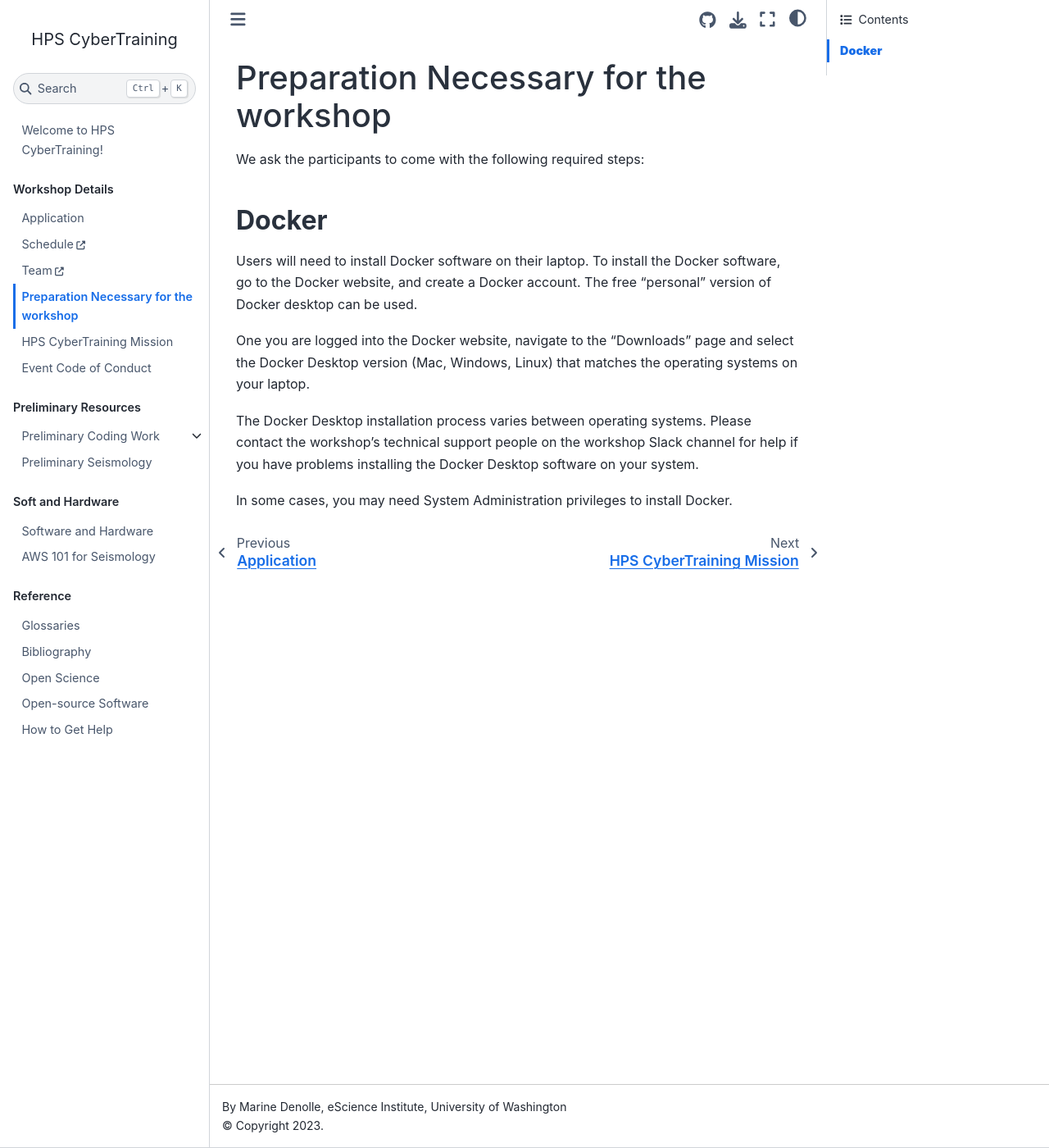
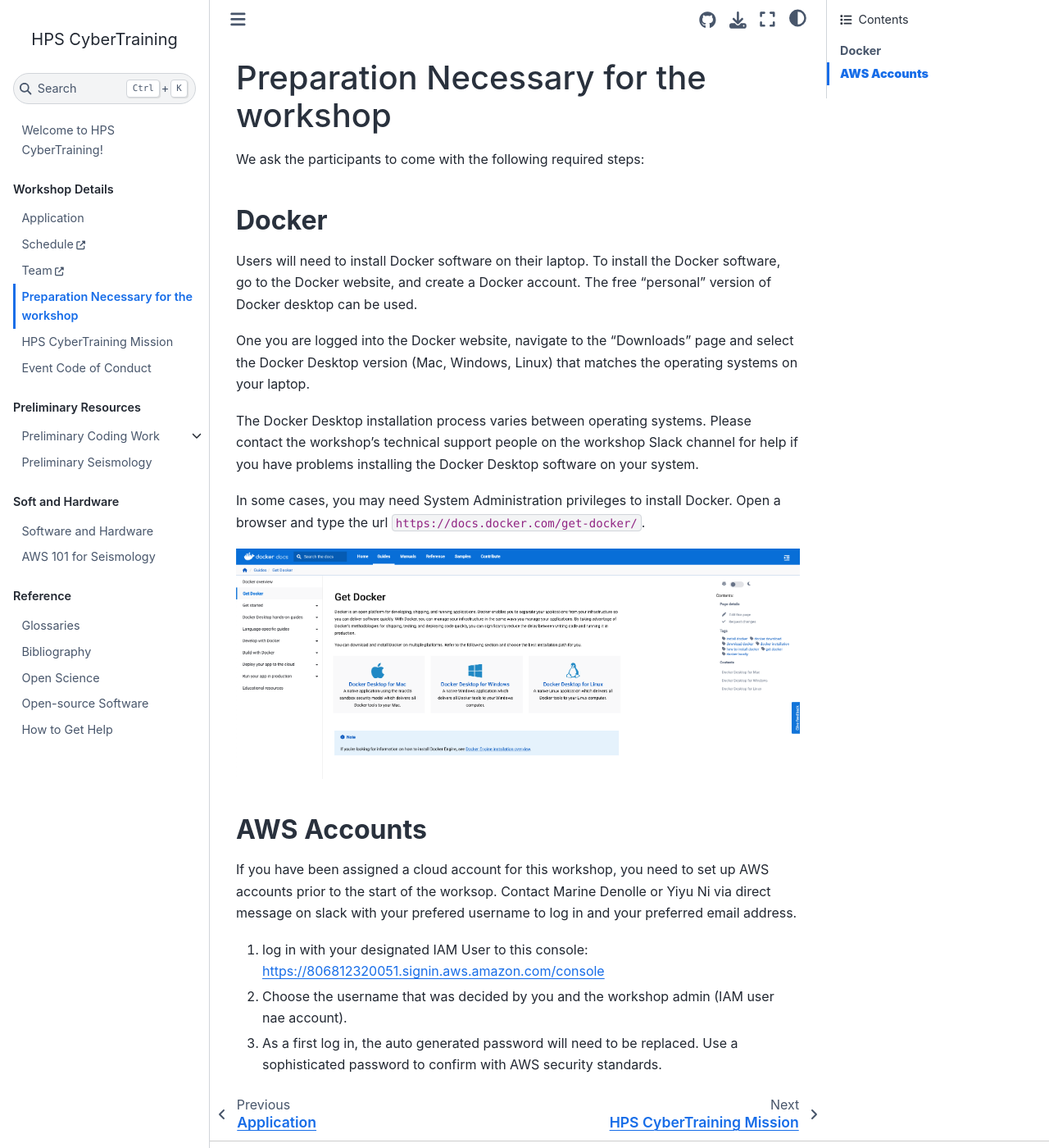
Before and after one commit to SeisSCOPED/HPS, a Jupyter Book: the page built from book/get-started.md, in a window 1280 px wide and 1400 px high. Shown: the whole window at 82% size. Built offline with Jupyter Book 1.0.4 settings and Sphinx 7.4.7 and the Sphinx Book theme 1.1.4, drawn with Linux system fonts in a browser that asks for light colours.

Commit message:
update getting started

```diff
--- a/book/get-started.md
+++ b/book/get-started.md
@@ -13,4 +13,17 @@
 
 The Docker Desktop installation process varies between operating systems. Please contact the workshop’s technical support people on the workshop Slack channel for help if you have problems installing the Docker Desktop software on your system.
 
-In some cases, you may need System Administration privileges to install Docker.
+In some cases, you may need System Administration privileges to install Docker. Open a browser and type the url ``https://docs.docker.com/get-docker/``.
+
+
+![Docker](img/docker.png)
+
+
+
+## **AWS Accounts**
+
+If you have been assigned a cloud account for this workshop, you need to set up AWS accounts prior to the start of the worksop. Contact Marine Denolle or Yiyu Ni via direct message on slack with your prefered username to log in and your preferred email address.
+
+1. log in with your designated IAM User to this console: https://806812320051.signin.aws.amazon.com/console
+2. Choose the username that was decided by you and the workshop admin (IAM user nae account).
+3. As a first log in, the auto generated password will need to be replaced. Use a sophisticated password to confirm with AWS security standards.
```
Also changed, not shown: book/img/docker.png (added).
